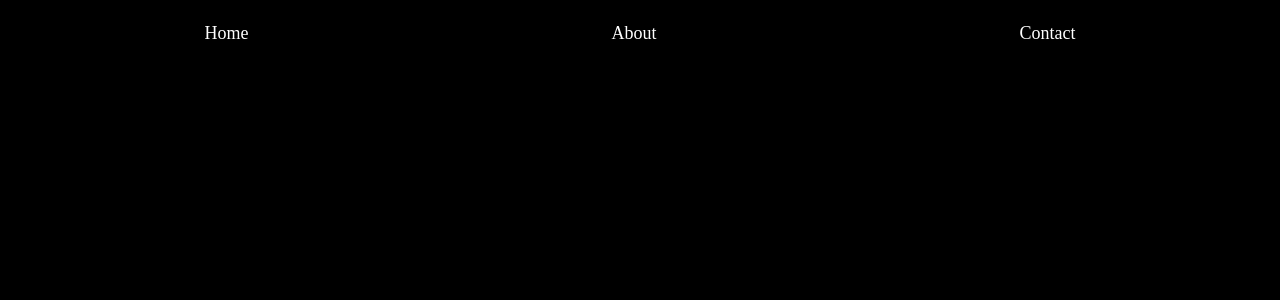
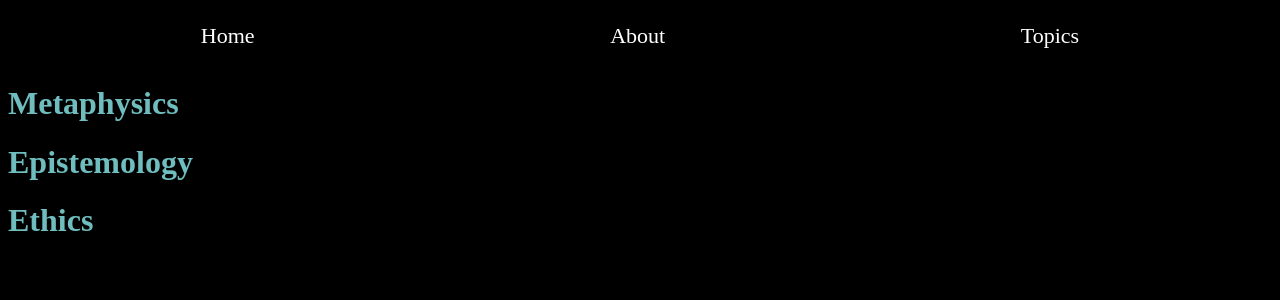
Before and after one commit to danielmruales/philosophy, a React (Create React App) app: page /topics in a window 1280 px wide. Shown: the top 300 px of the page. Built offline with nearby package versions, Linux system fonts and the light colour scheme.

Commit message:
added topics section

```diff
--- a/src/App.js
+++ b/src/App.js
@@ -2,6 +2,7 @@ import React from 'react';
 import Home from './Home/Home.js'
 import Nav from './Nav/Nav.js'
 import About from './About/About.js'
+import Topics from './Topics/Topics.js'
 import './App.css';
 import {Switch, Route} from 'react-router-dom'
 
@@ -12,6 +13,7 @@ function App() {
       <Switch>
         <Route exact path='/' component={Home}/>
         <Route path='/about' component={About}/>
+        <Route path='/topics' component={Topics}/>
       </Switch>
     </div>
   );
--- a/src/Nav/Nav.css
+++ b/src/Nav/Nav.css
@@ -6,5 +6,5 @@
 .navItems {
     text-decoration: none;
     color: white;
-    font-size: 18px;
+    font-size: 22px;
 }
--- a/src/Nav/Nav.js
+++ b/src/Nav/Nav.js
@@ -7,7 +7,7 @@ const Nav = () => {
         <div className='mainNav'>
             <Link to='/' className='navItems'>Home</Link>
             <Link to='/about' className='navItems'>About</Link>
-            <Link to='/contact' className='navItems'>Contact</Link>
+            <Link to='/topics' className='navItems'>Topics</Link>
         </div>
     );
 };
--- /dev/null
+++ b/src/Topics/Topics.js
@@ -0,0 +1,16 @@
+import React, { Component } from 'react';
+import './Topics.css'
+
+class Topics extends Component {
+    render() {
+        return (
+            <div>
+                <h1>Metaphysics</h1>
+                <h1>Epistemology</h1>
+                <h1>Ethics</h1>
+            </div>
+        );
+    }
+}
+
+export default Topics;
```
Also changed, not shown: src/Topics/Topics.css (added).
